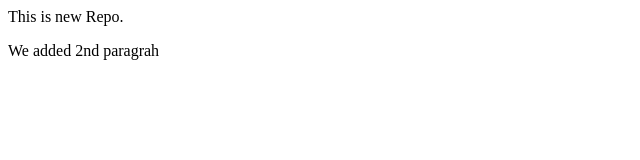
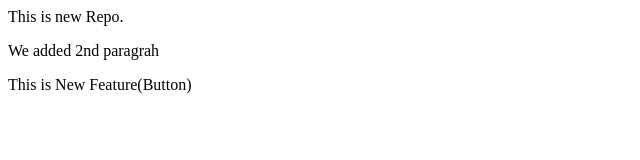
Before and after one commit to Durgesh-Tripathi-Ram/LocalRepo, a plain HTML site: page index.html in a window 1280 px wide. Shown: the whole page, without its empty margins (0-640 px from the left). Drawn offline with Linux system fonts and the light colour scheme.

```diff
--- a/index.html
+++ b/index.html
@@ -1,2 +1,3 @@
 <P>This is new  Repo. </P>
 <P>We added 2nd paragrah </P>
+<P>This is New Feature(Button)</P>
```
